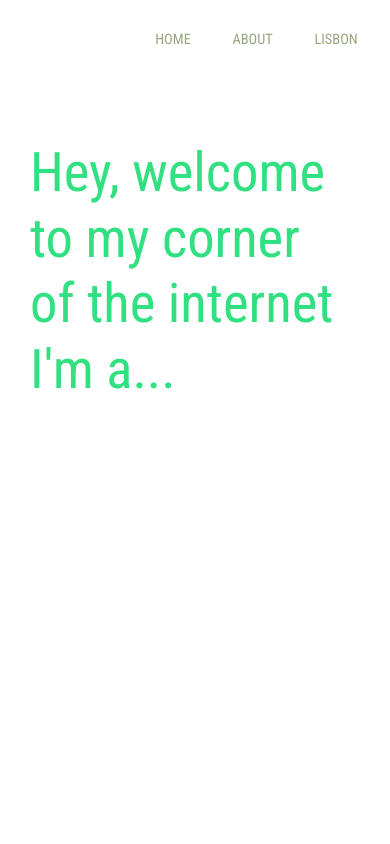
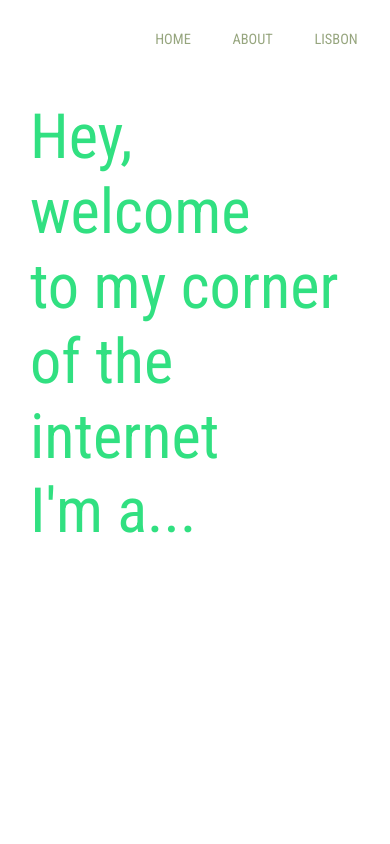
Before and after one commit to filipamarta/filipamarta-nextjs, a Next.js app: page / in a window 390 px wide. Shown: the top 844 px of the page. Built offline with nearby package versions, Linux system fonts and the light colour scheme.

Commit message:
fix titleAnimation in mobile

```diff
--- a/app/components/titleAnimation/titleAnimation.module.css
+++ b/app/components/titleAnimation/titleAnimation.module.css
@@ -1,8 +1,8 @@
 .topMessage {
-  margin-top: 60px;
+  margin-top: 20px;
   color: var(--color-green-500);
   font-family: var(--font-family-headings);
-  font-size: 14vw; /* resize with the width */
+  font-size: 16vw; /* resize with the width */
   line-height: 1.2;
   font-variation-settings: "wght" 100, "wdth" 85;
   animation: topMessageAnimation 10s infinite forwards;
@@ -13,7 +13,7 @@
 
 @keyframes topMessageAnimation {
   60% {
-    font-variation-settings: "wght" 700, "wdth" 100;
+    font-variation-settings: "wght" 500, "wdth" 90; /* Less extreme weight change for mobile */
   }
 
   100% {
@@ -22,7 +22,7 @@
 }
 
 .topMessage .topMessageHeading {
-  font-size: 14vw; /* resize with the width */
+  font-size: 16vw; /* resize with the width */
   line-height: 1.2;
   z-index: 10;
   position: relative;
@@ -35,9 +35,23 @@
   .topMessage {
     margin-top: 0px;
     line-height: 1.1;
+    font-size: 14vw;
+    font-variation-settings: "wght" 100, "wdth" 85;
   }
 
   .topMessage .topMessageHeading {
     margin: 6rem 0 0 0;
+    font-size: 14vw;
+    margin: 6rem 0 0 0;
+  }
+
+  @keyframes topMessageAnimation {
+    60% {
+      font-variation-settings: "wght" 700, "wdth" 100; /* Increase the weight change */
+    }
+
+    100% {
+      font-variation-settings: "wght" 100, "wdth" 85;
+    }
   }
 }
```
